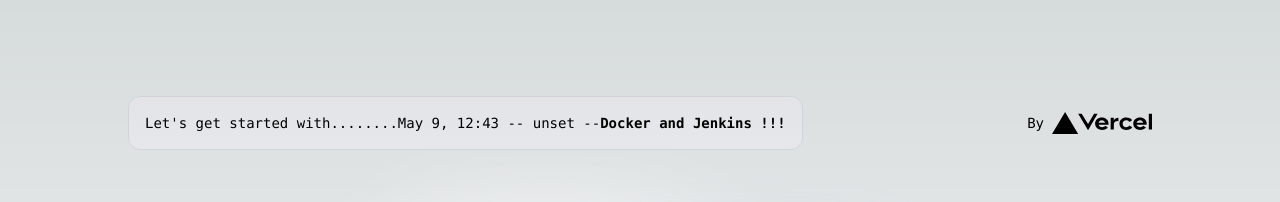
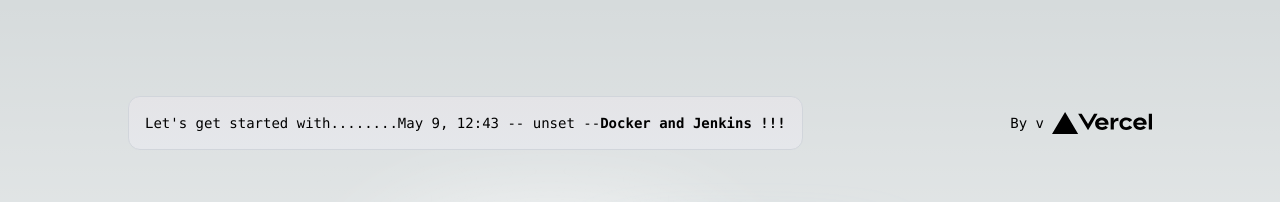
Before and after one commit to RubelBiswasDH/docker-nextjs, a Next.js app: page / in a window 1280 px wide. Shown: the top 202 px of the page. Built offline with nearby package versions, Linux system fonts and the light colour scheme; no server answers.

Commit message:
Minor Changes

```diff
--- a/pages/index.tsx
+++ b/pages/index.tsx
@@ -21,7 +21,7 @@ export default function Home() {
             target="_blank"
             rel="noopener noreferrer"
           >
-            By{' '}
+            By{' v '}
             <Image
               src="/vercel.svg"
               alt="Vercel Logo"
```
